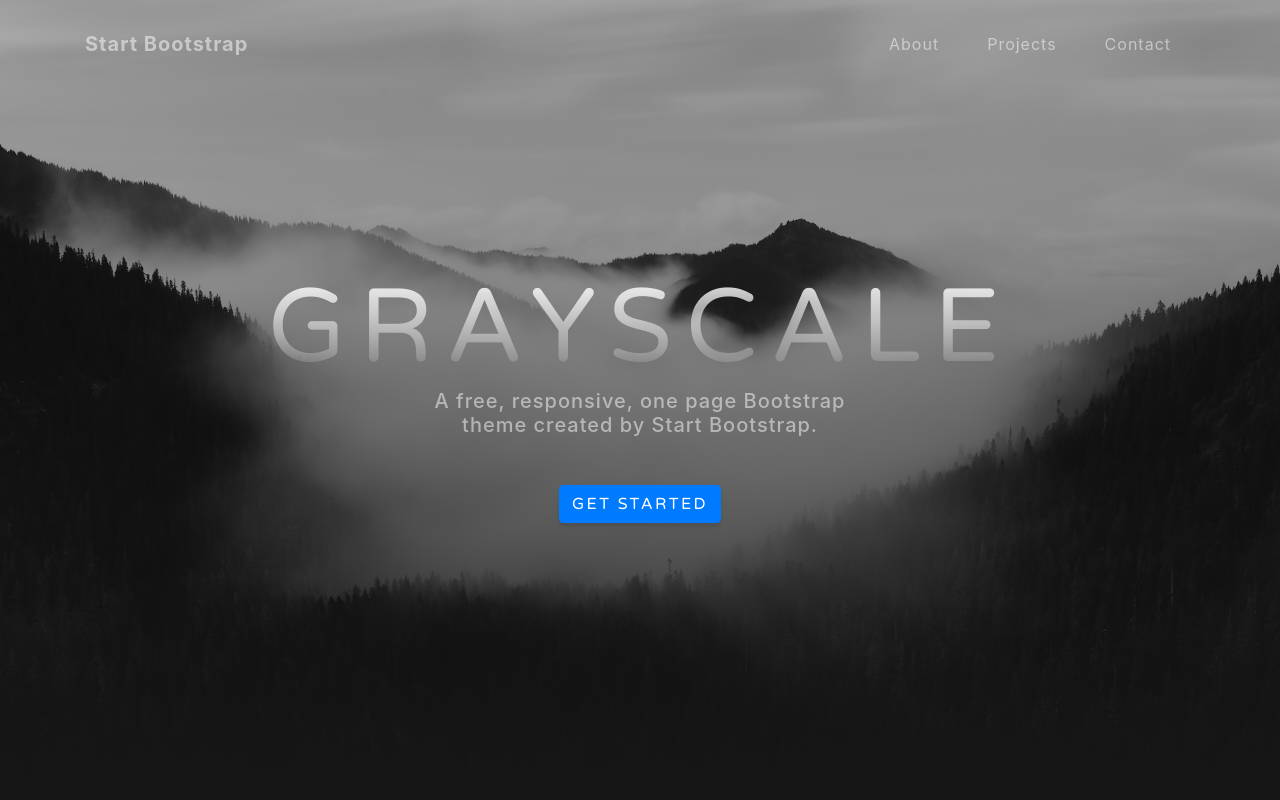
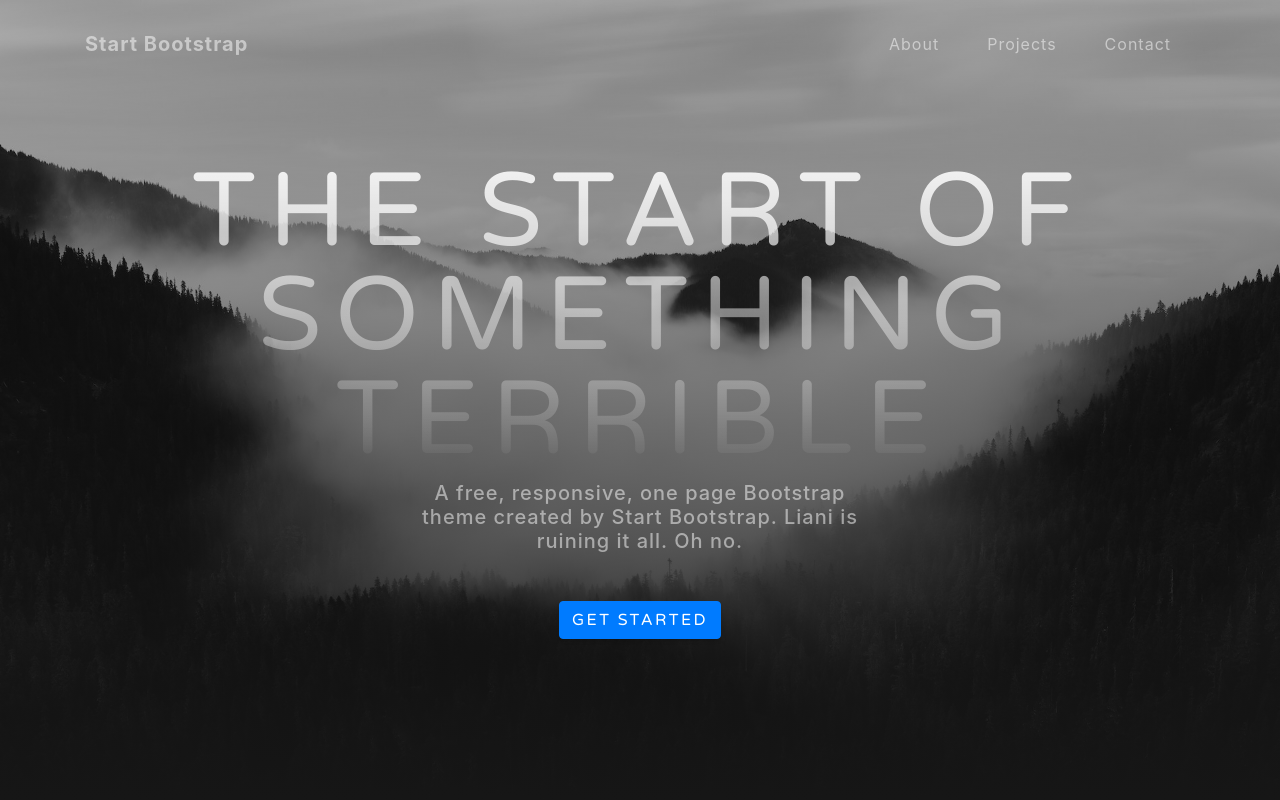
Before and after one commit to lware-UX/UXDI_practice, a website with bundled scripts: page index.html in a window 1280 px wide. Shown: the top 800 px of the page. Built offline with nearby package versions, Linux system fonts and the light colour scheme.

Commit message:
TitleEdit

```diff
--- a/index.html
+++ b/index.html
@@ -53,8 +53,9 @@
   <header class="masthead">
     <div class="container d-flex h-100 align-items-center">
       <div class="mx-auto text-center">
-        <h1 class="mx-auto my-0 text-uppercase">Grayscale</h1>
-        <h2 class="text-white-50 mx-auto mt-2 mb-5">A free, responsive, one page Bootstrap theme created by Start Bootstrap.</h2>
+        <h1 class="mx-auto my-0 text-uppercase">The Start of Something Terrible</h1>
+        <h2 class="text-white-50 mx-auto mt-2 mb-5">A free, responsive, one page Bootstrap theme created by Start Bootstrap.
+        Liani is ruining it all. Oh no. </h2>
         <a href="#about" class="btn btn-primary js-scroll-trigger">Get Started</a>
       </div>
     </div>
```
